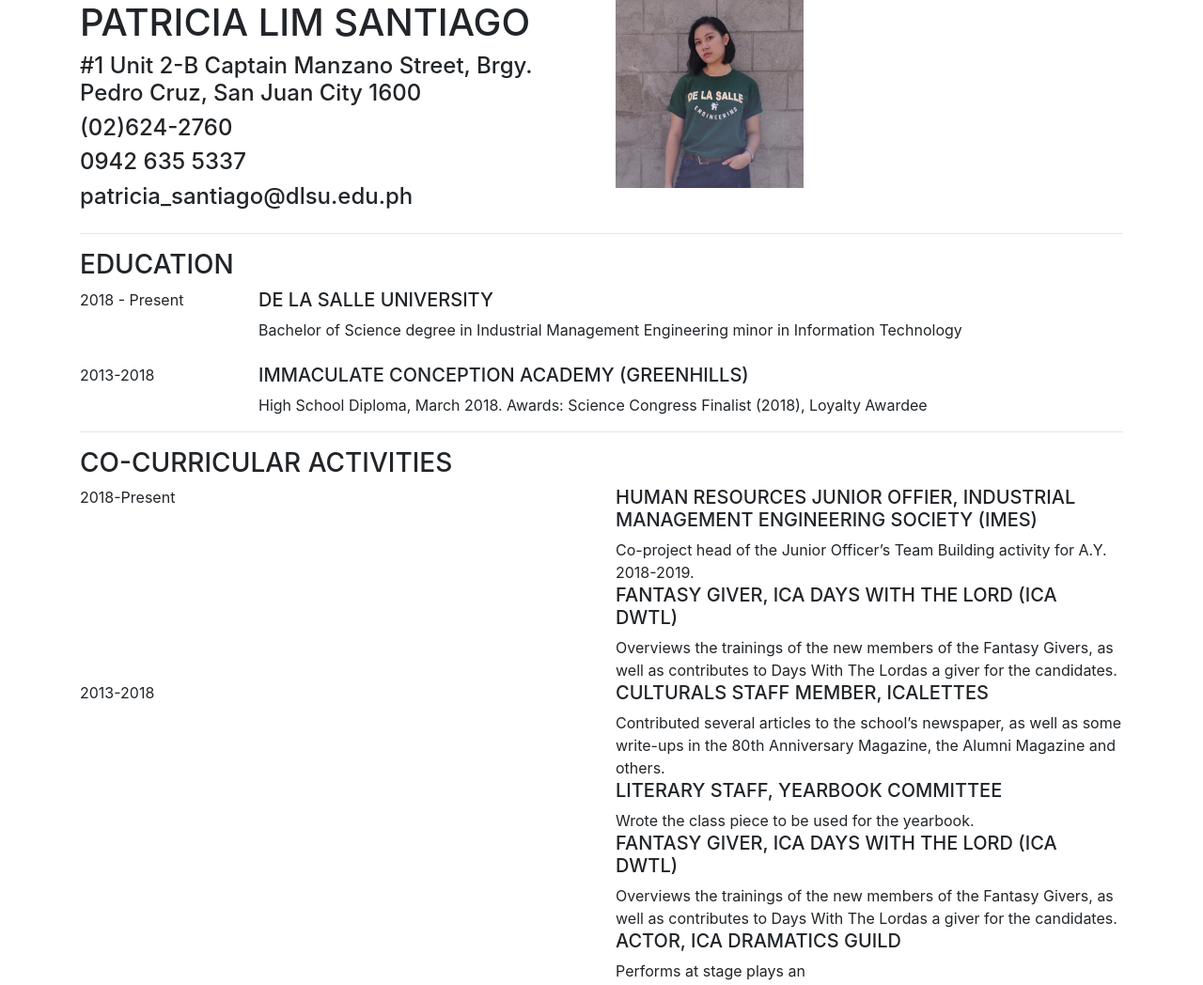
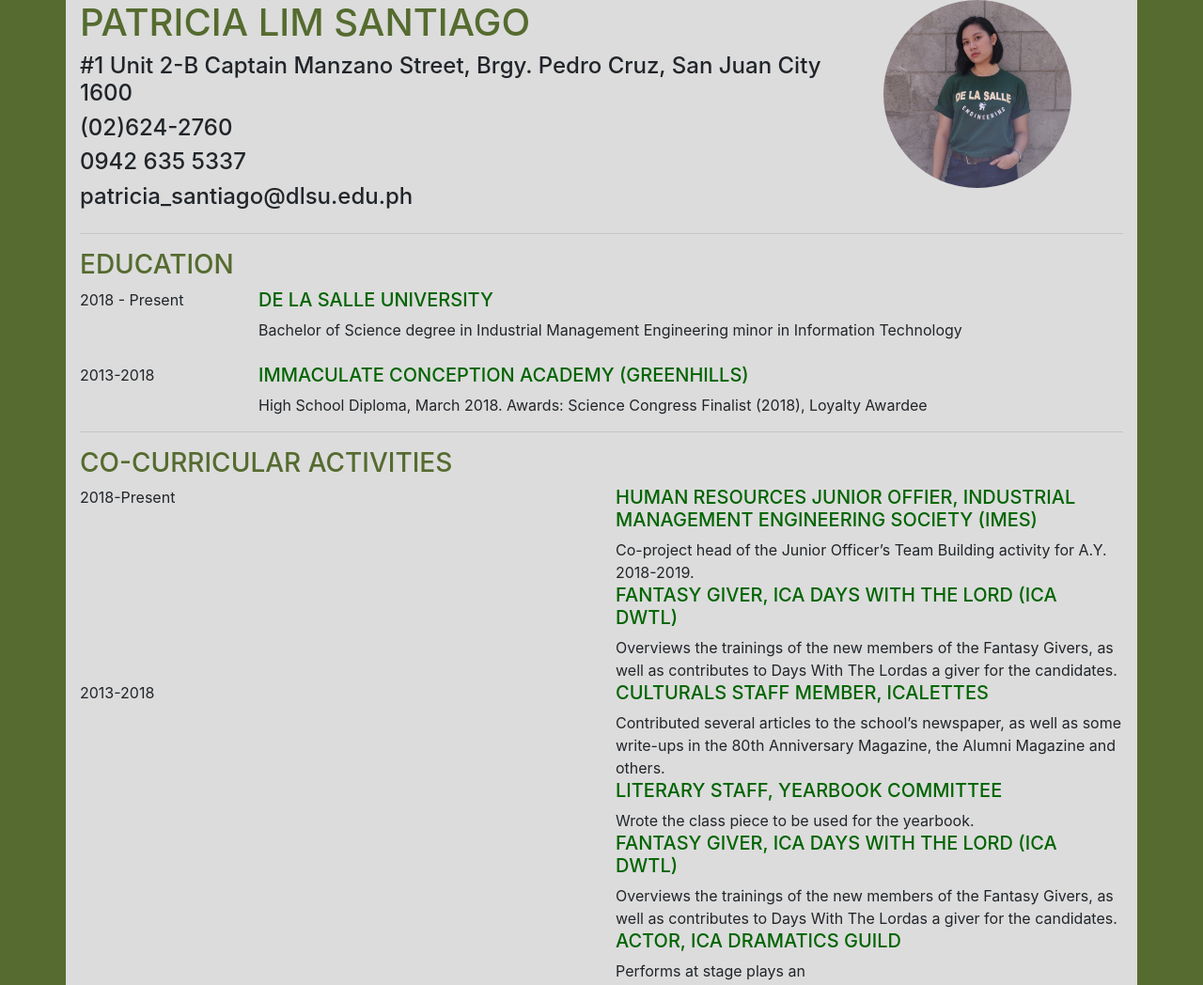
Before and after one commit to patricialimsantiago/patricialimsantiago.github.io, a plain HTML site: page Santiago.html in a window 1280 px wide. Shown: the top 1048 px of the page at 94% size. Drawn offline with nearby package versions, Linux system fonts and the light colour scheme.

Commit message:
Initial commit

```diff
--- a/Santiago.html
+++ b/Santiago.html
@@ -10,7 +10,7 @@
 <body>
     <div class="container">
         <div class="row">
-            <div class="col">
+            <div class="col-9">
                 <h1> PATRICIA LIM SANTIAGO </h1>
                 <h4> #1 Unit 2-B Captain Manzano
                     Street, Brgy. Pedro Cruz,
--- a/Style.css
+++ b/Style.css
@@ -0,0 +1,17 @@
+h1{
+    color: darkolivegreen;
+}
+body{background-color: darkolivegreen}
+.container {background-color: gainsboro}
+h3{
+    color: darkolivegreen;
+}
+h5{
+    color: darkgreen;
+}
+.dp{
+
+    border-radius: 50%;
+    right: 10dp;
+    position: relative;
+}
```
